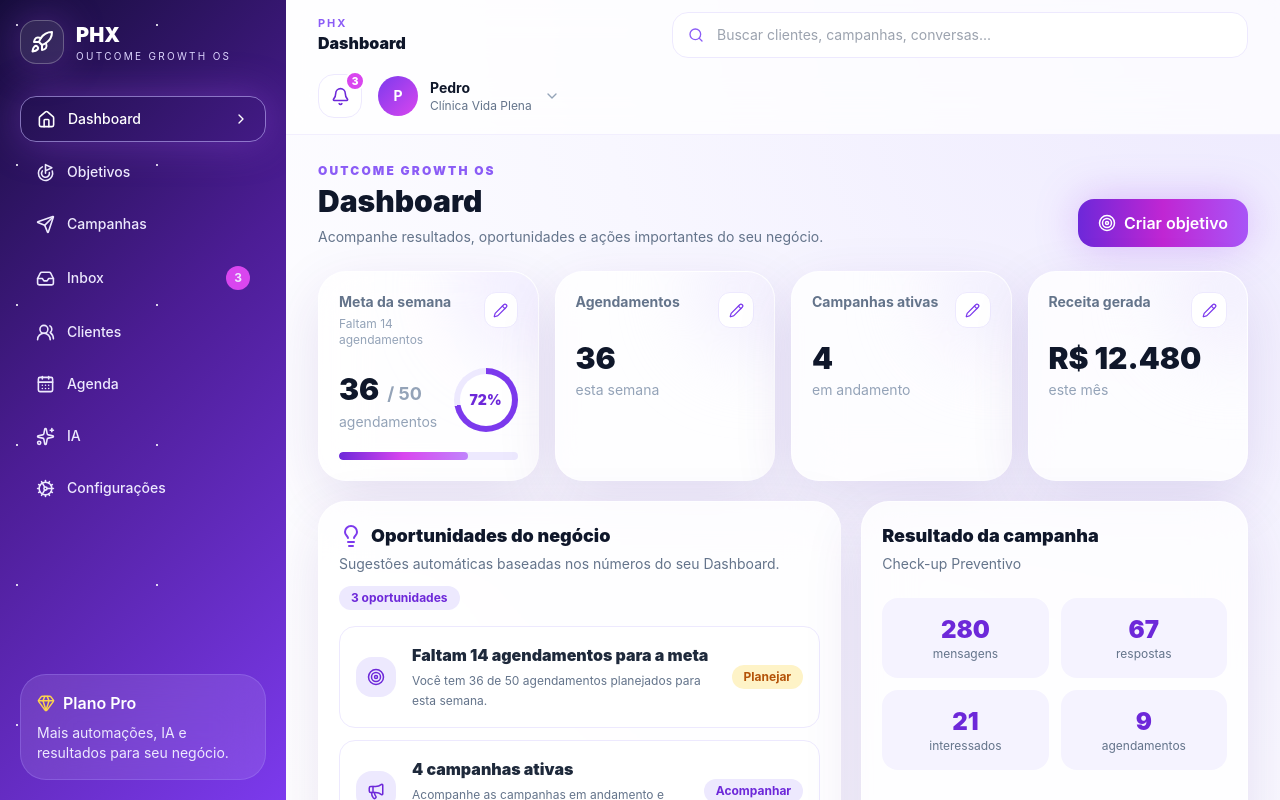
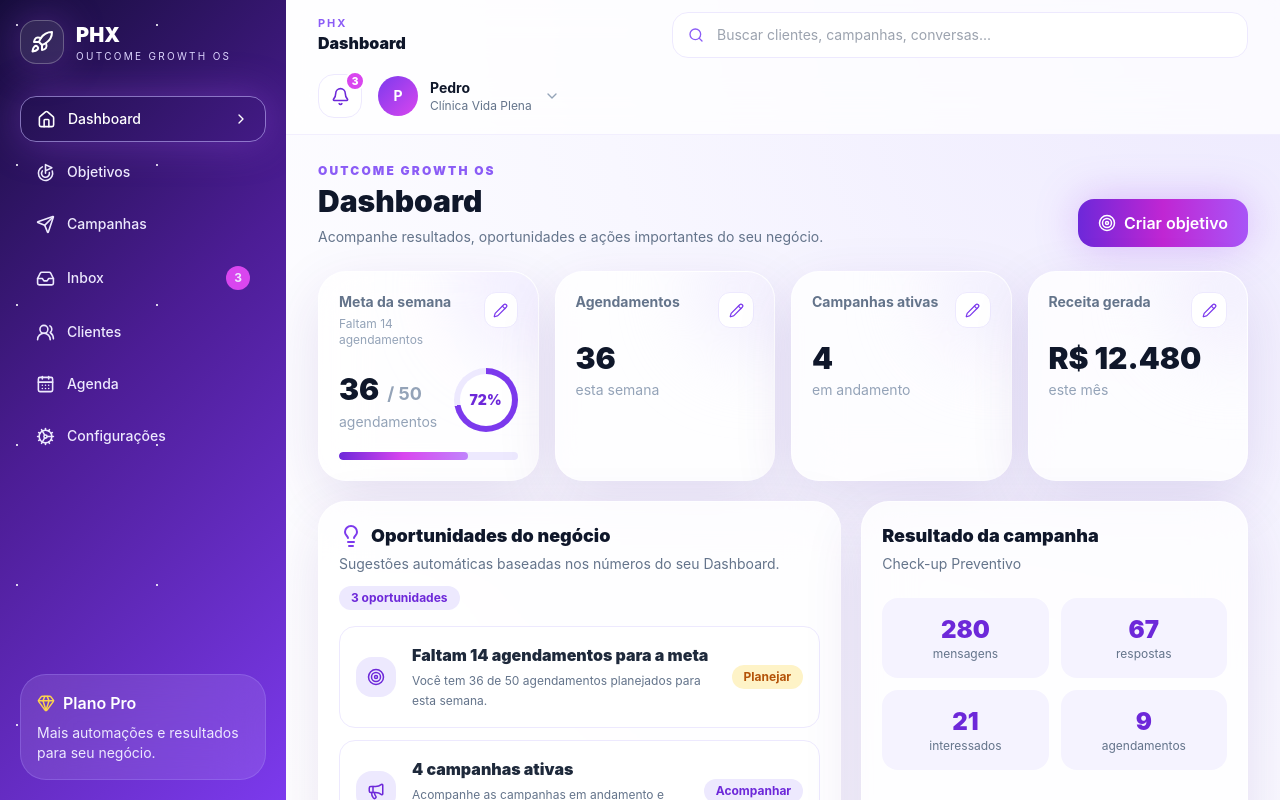
Before and after one commit to PedroH6/PHX, a React (Vite) app: page /dashboard in a window 1280 px wide. Shown: the top 800 px of the page. Built offline with nearby package versions, Linux system fonts and the light colour scheme.

Commit message:
refactor: remove visible AI entry points

```diff
--- a/src/components/AppLayout.jsx
+++ b/src/components/AppLayout.jsx
@@ -17,7 +17,6 @@ import {
   Rocket,
   Search,
   Send,
-  Sparkles,
   UserRound,
   UsersRound,
   X,
@@ -31,7 +30,6 @@ const navItems = [
   { icon: Inbox, label: 'Inbox', to: '/inbox', badge: 3 },
   { icon: UsersRound, label: 'Clientes', to: '/clientes' },
   { icon: CalendarDays, label: 'Agenda', to: '/agenda' },
-  { icon: Sparkles, label: 'IA', to: '/ia' },
   { icon: Cog, label: 'Configurações', to: '/configuracoes' },
 ]
 
@@ -42,7 +40,6 @@ const pageNames = {
   '/inbox': 'Inbox',
   '/clientes': 'Clientes',
   '/agenda': 'Agenda',
-  '/ia': 'Inteligência Artificial',
   '/configuracoes': 'Configurações',
 }
 
@@ -50,7 +47,7 @@ const initialNotifications = [
   {
     id: 1,
     title: '14 horários vazios amanhã',
-    description: 'A IA encontrou uma oportunidade de campanha para preencher a agenda.',
+    description: 'Há uma oportunidade de campanha para preencher a agenda.',
     time: 'Agora',
     route: '/campanhas',
     unread: true,
@@ -262,7 +259,7 @@ export default function AppLayout() {
               Plano Pro
             </div>
             <p className="mt-2 text-sm leading-5 text-violet-100">
-              Mais automações, IA e resultados para seu negócio.
+              Mais automações e resultados para seu negócio.
             </p>
           </div>
         </div>
```
